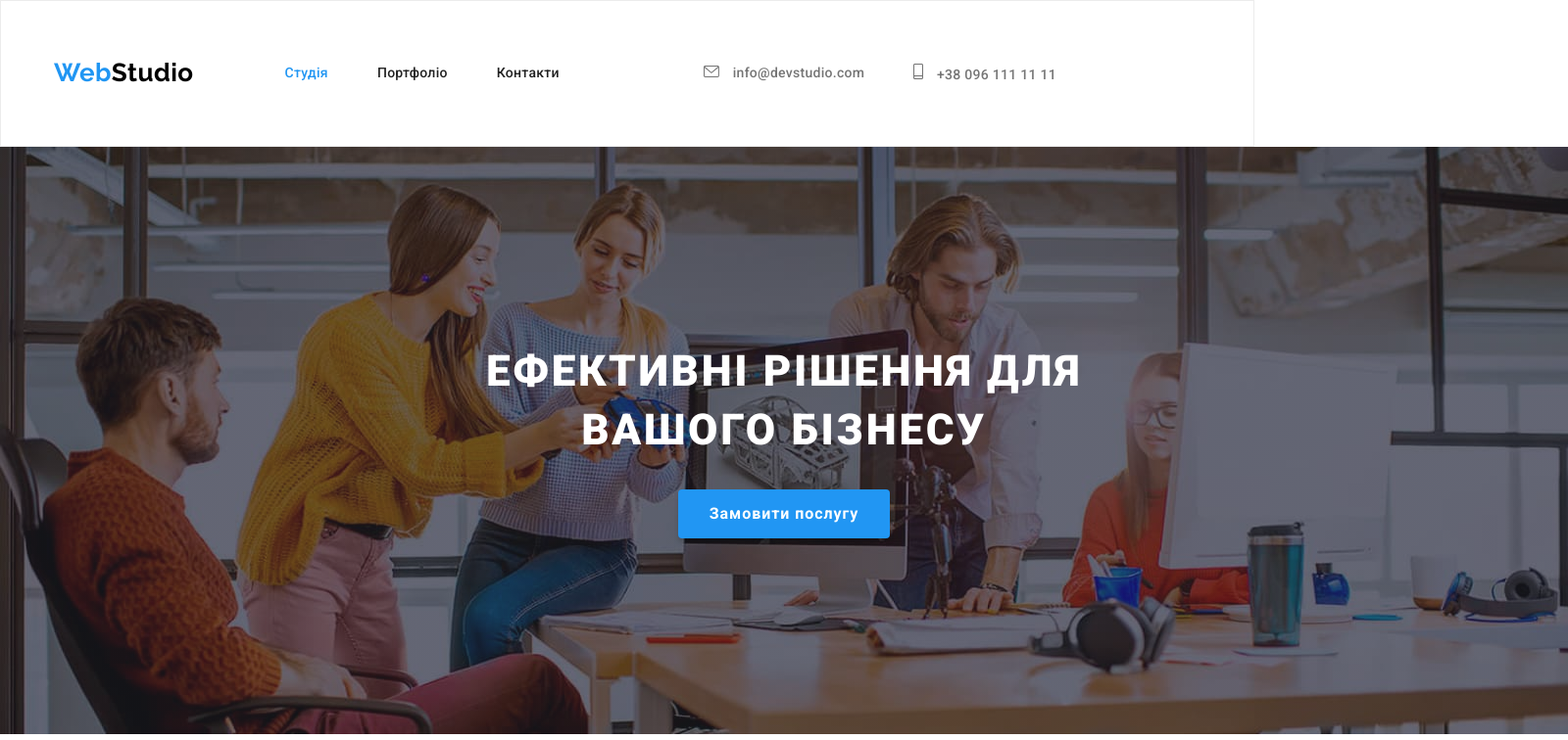
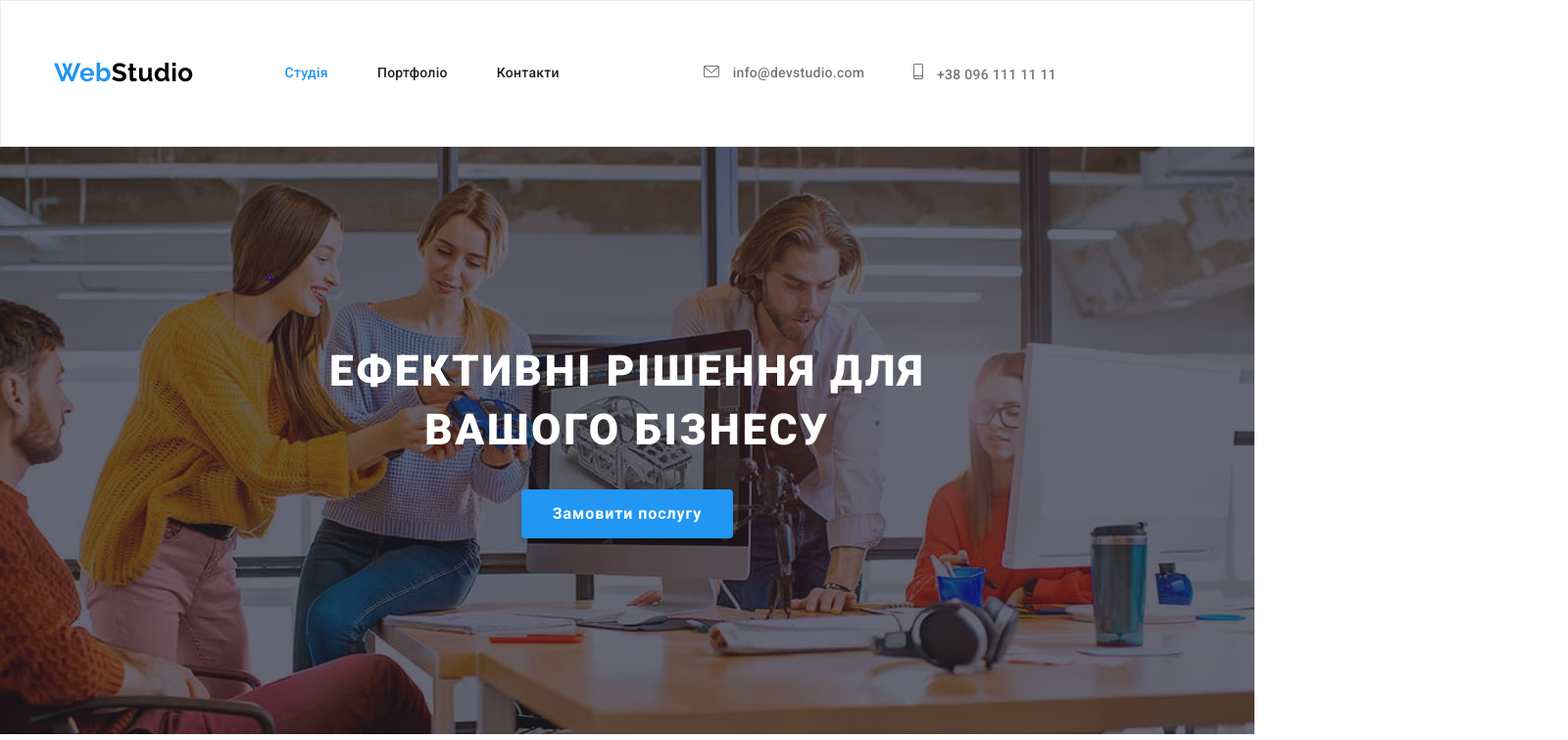
Before and after one commit to klivin76/goit-markup-hw-04, a plain HTML site: page index.html in a window 1280 px wide. Shown: the top 756 px of the page at 98% size, 1600 px wide, since content can reach past the window. Drawn offline with nearby package versions, Linux system fonts and the light colour scheme.

Commit message:
Герой розтягнувся

```diff
--- a/css/styles.css
+++ b/css/styles.css
@@ -162,12 +162,14 @@ body {
 /* Hero */
 
 .hero {
-  padding: 0 0 94px 0;
+  display: block;
+
+  padding: 0;
   text-align: center;
 }
 
 .overlay {
-  width: 1600px;
+  max-width: 1600px;
   height: 600px;
   margin-left: auto;
   margin-right: auto;
@@ -179,7 +181,7 @@ body {
     url('../images/bg-hero.jpg');
   background-repeat: no-repeat;
   background-position: center;
-  background-size: contain;
+  background-size: cover;
 }
 
 .hero-title {
```
